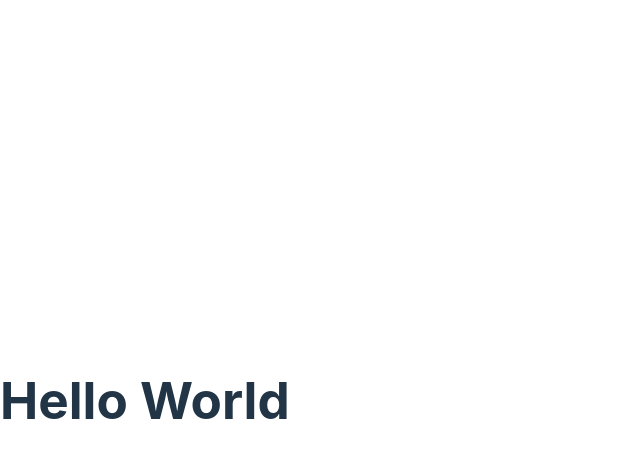
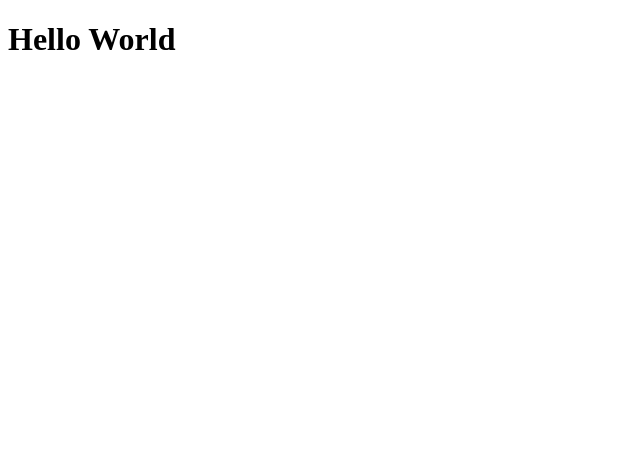
Before and after one commit to jedaqsaul/react-app, a React (Vite) app: page / in a window 1280 px wide. Shown: the top 458 px of the page, without its empty margins (0-640 px from the left). Built offline with nearby package versions, Linux system fonts and the light colour scheme.

Commit message:
adds the bootstrap css library

```diff
--- a/package.json
+++ b/package.json
@@ -9,6 +9,7 @@
     "preview": "vite preview"
   },
   "dependencies": {
+    "bootstrap": "^5.2.3",
     "react": "^18.2.0",
     "react-dom": "^18.2.0"
   },
--- a/src/index.css
+++ /dev/null
@@ -1,69 +0,0 @@
-:root {
-  font-family: Inter, system-ui, Avenir, Helvetica, Arial, sans-serif;
-  line-height: 1.5;
-  font-weight: 400;
-
-  color-scheme: light dark;
-  color: rgba(255, 255, 255, 0.87);
-  background-color: #242424;
-
-  font-synthesis: none;
-  text-rendering: optimizeLegibility;
-  -webkit-font-smoothing: antialiased;
-  -moz-osx-font-smoothing: grayscale;
-  -webkit-text-size-adjust: 100%;
-}
-
-a {
-  font-weight: 500;
-  color: #646cff;
-  text-decoration: inherit;
-}
-a:hover {
-  color: #535bf2;
-}
-
-body {
-  margin: 0;
-  display: flex;
-  place-items: center;
-  min-width: 320px;
-  min-height: 100vh;
-}
-
-h1 {
-  font-size: 3.2em;
-  line-height: 1.1;
-}
-
-button {
-  border-radius: 8px;
-  border: 1px solid transparent;
-  padding: 0.6em 1.2em;
-  font-size: 1em;
-  font-weight: 500;
-  font-family: inherit;
-  background-color: #1a1a1a;
-  cursor: pointer;
-  transition: border-color 0.25s;
-}
-button:hover {
-  border-color: #646cff;
-}
-button:focus,
-button:focus-visible {
-  outline: 4px auto -webkit-focus-ring-color;
-}
-
-@media (prefers-color-scheme: light) {
-  :root {
-    color: #213547;
-    background-color: #ffffff;
-  }
-  a:hover {
-    color: #747bff;
-  }
-  button {
-    background-color: #f9f9f9;
-  }
-}
```
Also changed, not shown: src/main.tsx (+7 -7 lines), src/components/ListGroup.tsx (added), 2 other files (tests, documents, lock files or other folders).
